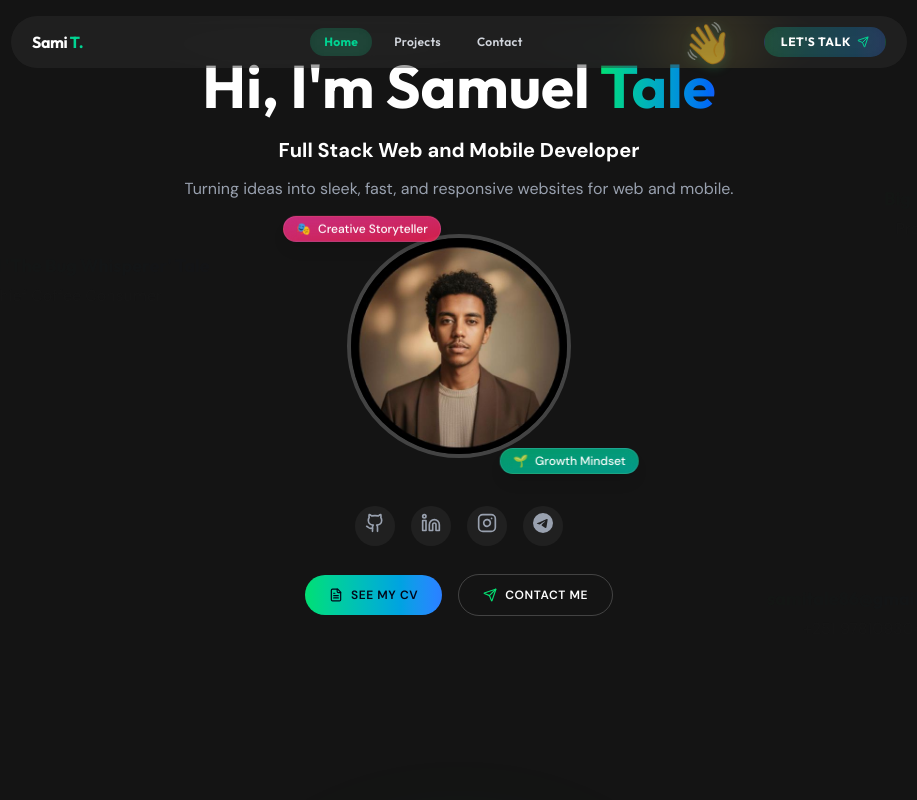
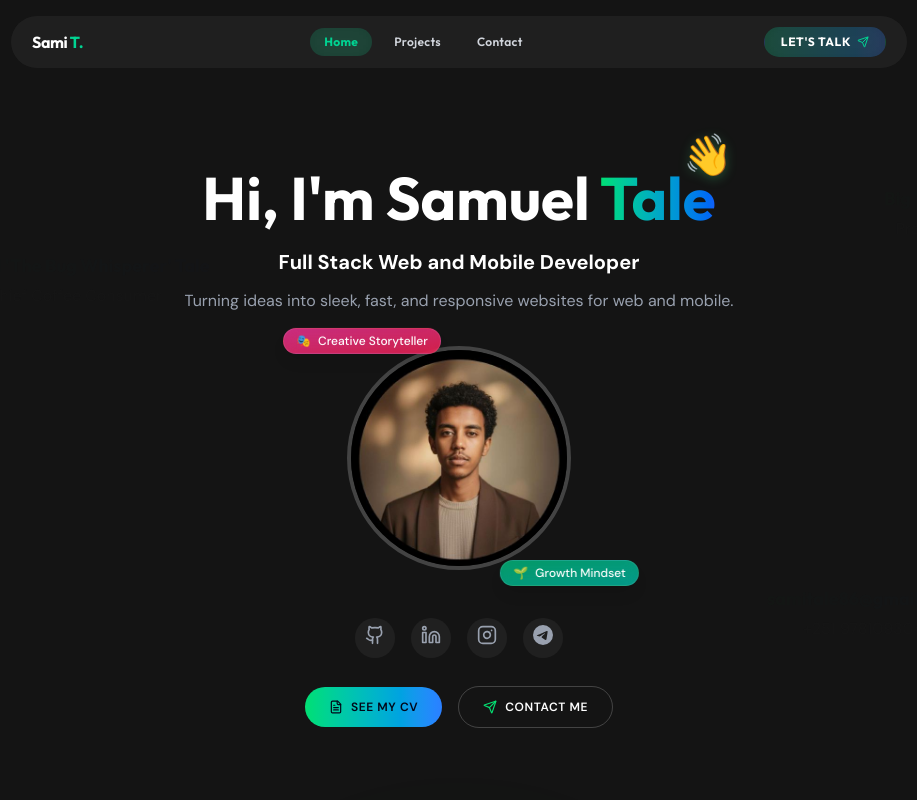
Before and after one commit to sami855-ux/Portfolio, a React (Vite) app: page / in a window 1280 px wide. Shown: the top 800 px of the page, without its empty margins (181-1098 px from the left). Built offline with nearby package versions, Linux system fonts and the light colour scheme; no server answers; the database is empty.

Commit message:
feat: implement skeleton loaders for Home page and redesign Project gallery layout.

```diff
--- a/src/pages/Home.tsx
+++ b/src/pages/Home.tsx
@@ -16,7 +16,7 @@ import type { socialLinks } from "@/types/ui"
 import { Link } from "react-router-dom"
 
 import { useProfileSettingsQuery, useContactLinksQuery, useFloatingCardsQuery } from "@/hooks/usePortfolioQueries"
-import { defaultFloatingCards } from "@/lib/supabase"
+import { Skeleton } from "@/components/ui/skeleton"
 
 const defaultSocialLinks: socialLinks[] = [
   { name: "GitHub", url: "https://github.com/sami855-ux", icon: "github" },
@@ -36,13 +36,58 @@ const defaultSocialLinks: socialLinks[] = [
 
 export default function Home() {
   const [isHovered, setIsHovered] = useState<boolean>(false)
-  const { data: profile } = useProfileSettingsQuery()
-  const { data: dbContactLinks } = useContactLinksQuery()
-  const { data: dbFloatingCards } = useFloatingCardsQuery()
+  const { data: profile, isLoading: isProfileLoading } = useProfileSettingsQuery()
+  const { data: dbContactLinks, isLoading: isLinksLoading } = useContactLinksQuery()
+  const { data: dbFloatingCards, isLoading: isCardsLoading } = useFloatingCardsQuery()
 
-  const floatingCards = dbFloatingCards && dbFloatingCards.length > 0
-    ? dbFloatingCards
-    : defaultFloatingCards
+  if (isProfileLoading || isLinksLoading || isCardsLoading) {
+    return (
+      <div className="w-full min-h-[85vh] flex items-center justify-center flex-col relative overflow-hidden px-4 md:px-0 py-12 mb-12 md:mb-16">
+        <motion.div
+          className="absolute inset-0 -z-10"
+          initial={{ opacity: 0 }}
+          animate={{ opacity: 1 }}
+          transition={{ duration: 1 }}
+        >
+          <div className="absolute top-1/4 left-1/4 w-32 h-32 rounded-full bg-green-500/20 blur-3xl"></div>
+          <div className="absolute bottom-1/3 right-1/4 w-40 h-40 rounded-full bg-blue-500/20 blur-3xl"></div>
+        </motion.div>
+
+        <div className="flex flex-col items-center justify-center text-center my-auto w-full max-w-xl px-4">
+          {/* Skeleton for Title "Hi, I'm ..." */}
+          <Skeleton className="h-12 md:h-14 w-72 md:w-96 rounded-xl mb-4 bg-white/10" />
+
+          {/* Skeleton for Subtitle */}
+          <Skeleton className="h-6 md:h-7 w-64 md:w-80 rounded-lg mb-4 bg-white/10" />
+
+          {/* Skeleton for Bio text */}
+          <Skeleton className="h-4 w-full max-w-md rounded-md mb-2 bg-white/10" />
+          <Skeleton className="h-4 w-3/4 max-w-md rounded-md mb-8 bg-white/10" />
+
+          {/* Skeleton for Profile Avatar */}
+          <div className="relative mb-8">
+            <Skeleton className="w-44 h-44 rounded-full bg-white/10 border-4 border-white/5" />
+          </div>
+
+          {/* Skeleton for Social Icons */}
+          <div className="flex gap-4 mt-4 mb-7">
+            <Skeleton className="w-10 h-10 rounded-full bg-white/10" />
+            <Skeleton className="w-10 h-10 rounded-full bg-white/10" />
+            <Skeleton className="w-10 h-10 rounded-full bg-white/10" />
+            <Skeleton className="w-10 h-10 rounded-full bg-white/10" />
+          </div>
+
+          {/* Skeleton for Action Buttons */}
+          <div className="flex flex-wrap items-center justify-center gap-4">
+            <Skeleton className="w-36 h-11 rounded-full bg-white/10" />
+            <Skeleton className="w-36 h-11 rounded-full bg-white/10" />
+          </div>
+        </div>
+      </div>
+    )
+  }
+
+  const floatingCards = dbFloatingCards || []
 
   const socialLinks = dbContactLinks && dbContactLinks.length > 0
     ? dbContactLinks.map((link) => ({
@@ -52,20 +97,20 @@ export default function Home() {
     }))
     : defaultSocialLinks
 
-  const fullName = profile?.full_name || "Samuel Tale"
-  const titleText = profile?.hero_title || (profile as any)?.title || "Full Stack Web and Mobile Developer"
-  const bioText = profile?.hero_description || (profile as any)?.bio || "Turning ideas into sleek, fast, and responsive websites for web users around the world."
-  const cvUrl = profile?.resume_url || (profile as any)?.cv_url || "https://drive.google.com/file/d/1h6SUTIz3tbCsdRVEBmsmZFrrrg3HEMS7/view?usp=sharing"
+  const fullName = profile?.full_name || ""
+  const titleText = profile?.hero_title || (profile as any)?.title || ""
+  const bioText = profile?.hero_description || (profile as any)?.bio || ""
+  const cvUrl = profile?.resume_url || (profile as any)?.cv_url || ""
   const avatarUrl = profile?.avatar_url
 
   // Parse name into first and last for styling
   const nameParts = fullName.split(" ")
-  const firstName = nameParts[0] || "Samuel"
-  const lastName = nameParts.slice(1).join(" ") || "Tale"
+  const firstName = nameParts[0] || ""
+  const lastName = nameParts.slice(1).join(" ") || ""
 
   return (
     <>
-      <div className="w-full min-h-screen flex items-center justify-center flex-col relative overflow-hidden px-4 md:px-0 py-6 mb-4 md:mb-8">
+      <div className="w-full min-h-[100vh] flex items-center justify-center flex-col relative overflow-hidden px-4 md:px-0 py-0 mt-12">
         <motion.div
           className="absolute inset-0 -z-10"
           initial={{ opacity: 0 }}
@@ -80,7 +125,7 @@ export default function Home() {
           initial={{ y: -50, opacity: 0 }}
           animate={{ y: 0, opacity: 1 }}
           transition={{ duration: 0.8 }}
-          className="flex flex-col items-center justify-start pt-4 md:pt-8 mb-auto"
+          className="flex flex-col items-center justify-center text-center my-auto max-w-3xl mx-auto"
         >
           {/* Profile image with playful interaction */}
 
```
